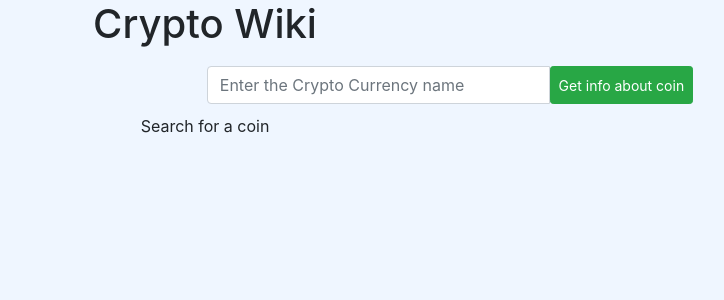
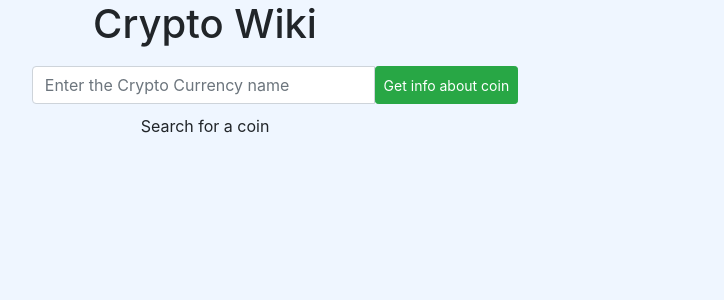
Before and after one commit to Jasmine-21/CryptoCoin, a React (Create React App) app: page / in a window 1280 px wide. Shown: the top 300 px of the page, without its empty margins (435-1159 px from the left). Built offline with nearby package versions, Linux system fonts and the light colour scheme.

Commit message:
cryptocoin

```diff
--- a/src/Heading.css
+++ b/src/Heading.css
@@ -8,5 +8,5 @@ display button
     width: 38%;
     margin: 10px;
     display: inline-flex;
-    margin-left: 500px;
+    margin-left: 150px;
 }
```
